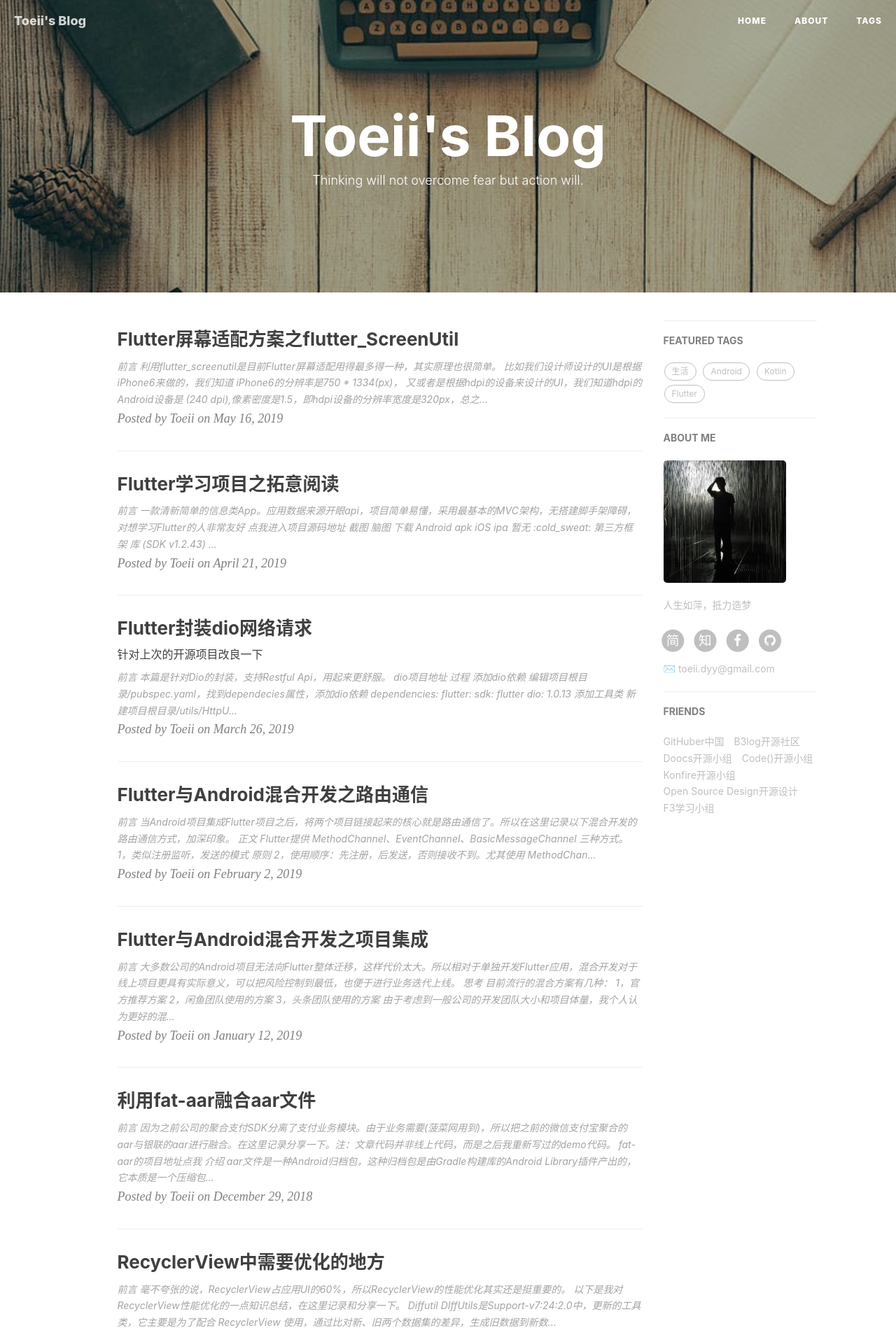
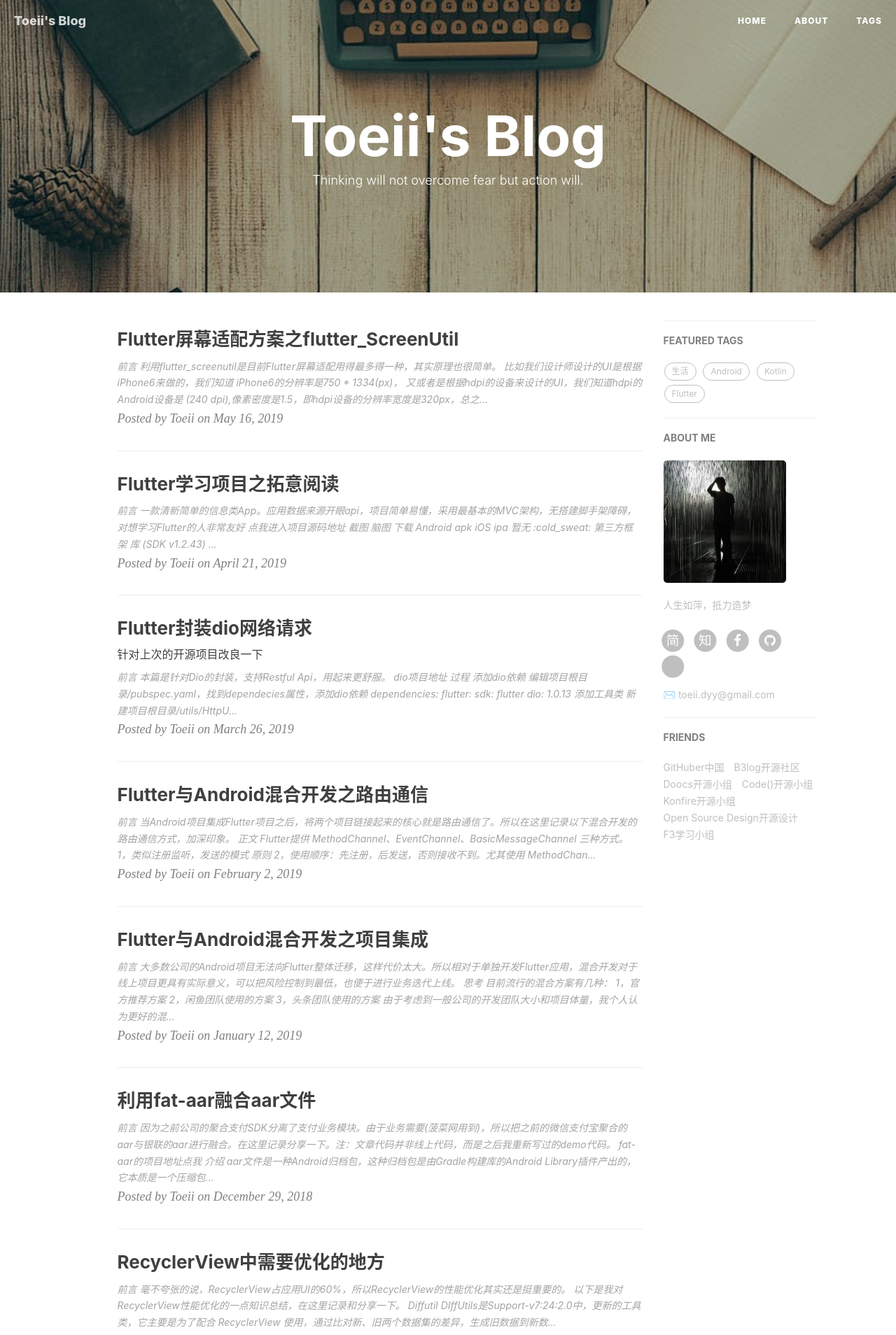
Before and after one commit to toeii/toeii.github.io, a Jekyll site: the page built from index.html, in a window 1280 px wide. Shown: the top 1908 px of the page at 70% size. Built offline with Jekyll 4.4.1, drawn with Linux system fonts in a browser that asks for light colours; nearby versions of some CDN libraries; the list of posts is cut into pages by our own code; comment, search, counter and statistics services are not loaded.

```diff
--- a/_config.yml
+++ b/_config.yml
@@ -19,6 +19,7 @@ sidebar-avatar: /img/about-BY-gentle.jpg      # use absolute URL, seeing it's us
 # SNS settings
 RSS: false
 # weibo_username:     toeii
+gitee_username:     toeii
 zhihu_username:     toeii
 github_username:    toeii
 facebook_username:  TOE1I
@@ -58,13 +59,13 @@ kramdown:
 # Gitalk
 gitalk:
   enable: true    #是否开启Gitalk评论
-  clientID: 4c9cf89dd7c7723df370                            #生成的clientID
-  clientSecret: 65bf473bdd94d39e55854a296f97df412a4dcf94    #生成的clientSecret
+  clientID: f3ed136bc8f3b1f7c7c6                            #生成的clientID
+  clientSecret: b9edd290545540c8b9162d8135acd740eaef8ef8    #生成的clientSecret
   repo: toeii.github.io    #仓库名称
   owner: toeii    #github用户名
   admin: toeii
   distractionFreeMode: true #是否启用类似FB的阴影遮罩
-
+  id: 'window.location.pathname'
 
 # 统计
 
--- a/_layouts/page.html
+++ b/_layouts/page.html
@@ -183,6 +183,16 @@ layout: default
                                 </a>
                             </li>
                             {% endif %}
+                            {% if site.gitee_username %}
+                            <li>
+                                <a target="_blank" href="https://gitee.com/{{ site.gitee_username }}">
+                                    <span class="fa-stack fa-lg">
+                                        <i class="fa fa-circle fa-stack-2x"></i>
+                                        <i class="fa  fa-stack-1x fa-inverse"></i>
+                                    </span>
+                                </a>
+                            </li>
+                            {% endif %}
 
                         </ul>
                         {% if site.email %}
```
